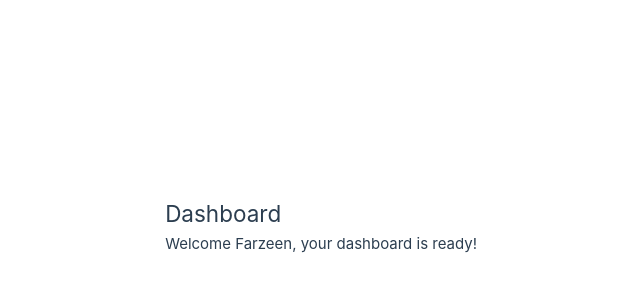
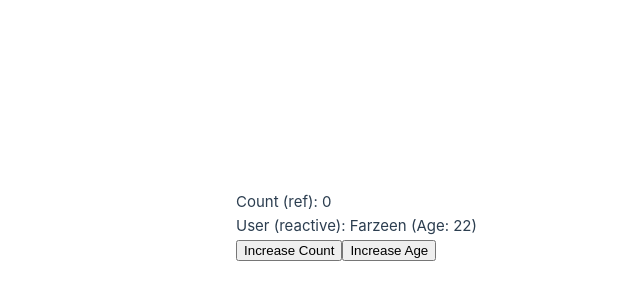
Before and after one commit to farzeen-ali/Vue-JS-Crash-Course-2025, a Vue app: page / in a window 1280 px wide. Shown: the part 174-474 px from the top of the page, without its empty margins (163-803 px from the left). Built offline with nearby package versions, Linux system fonts and the light colour scheme.

Commit message:
Reactive Data

```diff
--- a/src/App.vue
+++ b/src/App.vue
@@ -11,13 +11,15 @@
         <!-- <Props name="Farzeen Ali" email="farzeen@gmail.com" /> -->
          <!-- <EmittingEvents @notify="handleNotify" />
          <p v-if="message">{{ message }}</p> -->
-         <LifeCycleHooks />
+         <!-- <LifeCycleHooks /> -->
+          <ReactiveData />
   </div>
 </template>
 
 <script setup>
-import LifeCycleHooks from './components/LifeCycleHooks.vue';
+import ReactiveData from './components/ReactiveData.vue';
 
+// import LifeCycleHooks from './components/LifeCycleHooks.vue';
 // import EmittingEvents from './components/EmittingEvents.vue';
 // import Props from './components/Props.vue';
 // import TemplateSyntax from './components/TemplateSyntax.vue'
--- /dev/null
+++ b/src/components/ReactiveData.vue
@@ -0,0 +1,16 @@
+<template>
+  <div>
+    <p>Count (ref): {{ count }}</p>
+    <p>User (reactive): {{ user.name }} (Age: {{ user.age }})</p>
+
+    <button @click="count++">Increase Count</button>
+    <button @click="user.age++">Increase Age</button>
+  </div>
+</template>
+
+<script setup>
+import { ref, reactive } from 'vue'
+
+const count = ref(0) // ✅ primitive value
+const user = reactive({ name: 'Farzeen', age: 22 }) // ✅ object
+</script>
```
